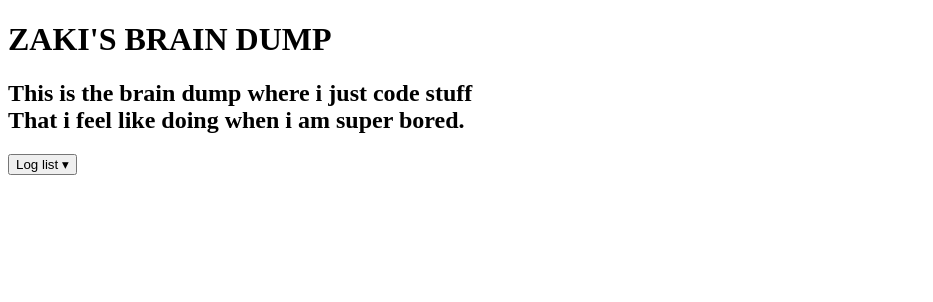
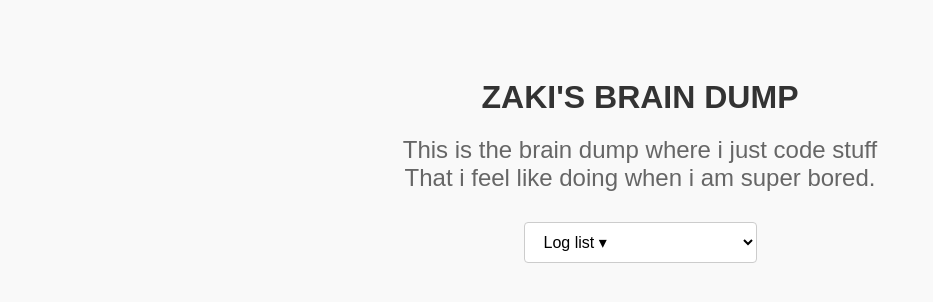
Before and after one commit to Krontixz/My-Brain-Dump, a plain HTML site: page index.html in a window 1280 px wide. Shown: the whole page, without its empty margins (0-933 px from the left). Drawn offline with Linux system fonts and the light colour scheme.

Commit message:
Update index.html

```diff
--- a/index.html
+++ b/index.html
@@ -5,79 +5,51 @@
     <meta name="description" content="the brain dump of my life">
     <title>Zaki's Brain Dump</title>
     <style>
-ul {
-  list-style-type: none;
-  padding: 0;
-  margin: 0;
-}
+      body {
+        font-family: Arial, sans-serif;
+        text-align: center;
+        background-color: #f9f9f9;
+        color: #333;
+        padding-top: 50px;
+      }
 
-.dropdown-item {
-  position: relative;
-  display: inline-block;
-}
+      h1 {
+        margin-bottom: 10px;
+      }
 
-.dropdown-content {
-  display: none;
-  position: absolute;
-  background-color: #ffffff;
-  min-width: 160px;
-  box-shadow: 0px 8px 16px rgba(0,0,0,0.2);
-  z-index: 1;
-}
+      h2 {
+        font-weight: normal;
+        color: #666;
+        margin-bottom: 30px;
+      }
 
-.dropdown-content a {
-  color: black;
-  padding: 12px 16px;
-  text-decoration: none;
-  display: block;
-}
-
-.dropdown-content a:hover {
-  background-color: #f1f1f1;
-}
-
-.show {
-  display: block;
-}
-
+      select {
+        padding: 10px 15px;
+        font-size: 16px;
+        border: 1px solid #ccc;
+        border-radius: 4px;
+        background-color: #fff;
+        cursor: pointer;
+      }
     </style>
   </head>
   <body>
+
     <h1 id="main-header">
       ZAKI'S BRAIN DUMP
     </h1>
+
     <h2 id="secondary-header">
       This is the brain dump where i just code stuff<br>
       That i feel like doing when i am super bored.
     </h2>
-    <ul class="dropdown-menu">
-  <li class="dropdown-item">
-    <button class="dropdown-toggle" onclick="toggleDropdown()">Log list ▾</button>
-    <ul id="logDropdown" class="dropdown-content">
-      <li><a href="logs/august2026/log1.html">Friday August 14 2026</a></li>
-      <li><a href="logs/august2026/log2.html">Saturday August 15 2026</a></li>
-      <li><a href="logs/august2026.log3.html">Sunday August 16 2026</a></li>
-    </ul>
-  </li>
-</ul>
-    </ul>
-    <script>
-      function toggleDropdown() {
-  var dropdown = document.getElementById("logDropdown");
-  dropdown.classList.toggle("show");
-}
-window.onclick = function(event) {
-  if (!event.target.matches('.dropdown-toggle')) {
-    var dropdowns = document.getElementsByClassName("dropdown-content");
-    for (var i = 0; i < dropdowns.length; i++) {
-      var openDropdown = dropdowns[i];
-      if (openDropdown.classList.contains('show')) {
-        openDropdown.classList.remove('show');
-      }
-    }
-  }
-}
 
-    </script>
+    <select name="logdropdown" id="logDropdown" onchange="if(this.value) window.location.href=this.value;">
+      <option value="" selected disabled>Log list ▾</option>
+      <option value="logs/august2026/log1.html">Friday August 14 2026</option>
+      <option value="logs/august2026/log2.html">Saturday August 15 2026</option>
+      <option value="logs/august2026.log3.html">Sunday August 16 2026</option>
+    </select>
+
   </body>
 </html>
```
